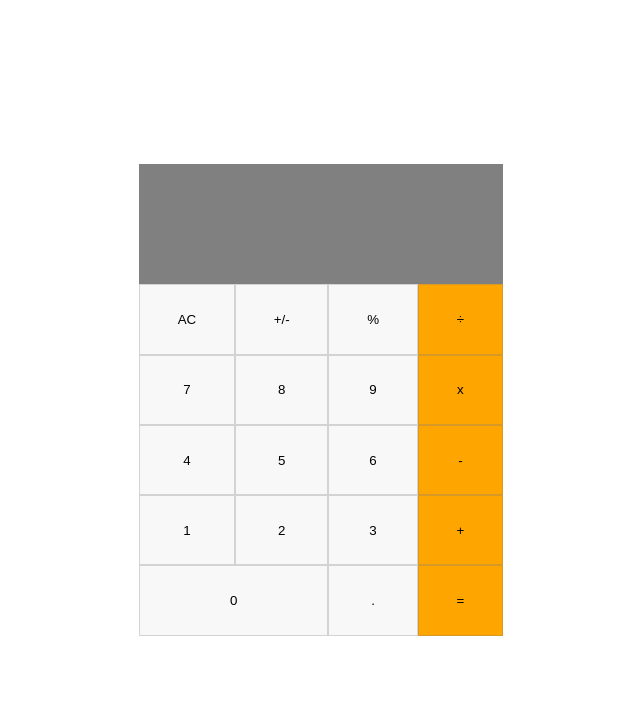
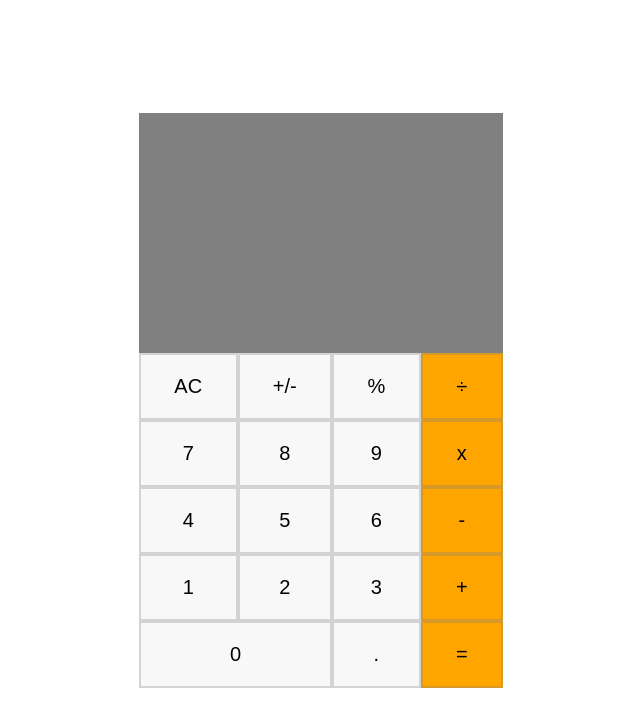
Before and after one commit to itsmraga-hub/Math-Magicians, a React (Create React App) app: page / in a window 1280 px wide. Shown: the top 726 px of the page, without its empty margins (319-959 px from the left). Built offline with nearby package versions, Linux system fonts and the light colour scheme.

Commit message:
Modify css for the project to improve UI

```diff
--- a/src/css/App.css
+++ b/src/css/App.css
@@ -39,12 +39,17 @@ body {
 
 .calculatorContainer .screen {
   display: block;
-  height: 4em;
+  padding: 0.5em;
+  color: #fff;
+  text-align: right;
+  font-size: 2em;
+  height: 2em;
   background-color: gray;
 }
 
 .calculatorContainer .btn {
-  padding: 1em;
+  font-size: 2em;
+  padding: 0.5em;
   border: 0.1em solid rgba(128, 128, 128, 0.315);
 }
 
@@ -56,8 +61,16 @@ body {
   background-color: rgba(128, 128, 128, 0.055);
 }
 
+.calculatorContainer .btn-primary:hover {
+  background-color: orange;
+}
+
 .calculatorContainer .btn-secondary {
   background-color: orange;
+}
+
+.calculatorContainer .btn-secondary:hover {
+  background-color: rgba(128, 128, 128, 0.171);
 }
 
 @media (min-width: 768px) {
@@ -70,6 +83,6 @@ body {
   }
 
   .calculatorContainer .btn {
-    padding: 2em;
+    padding: 1em;
   }
 }
```
